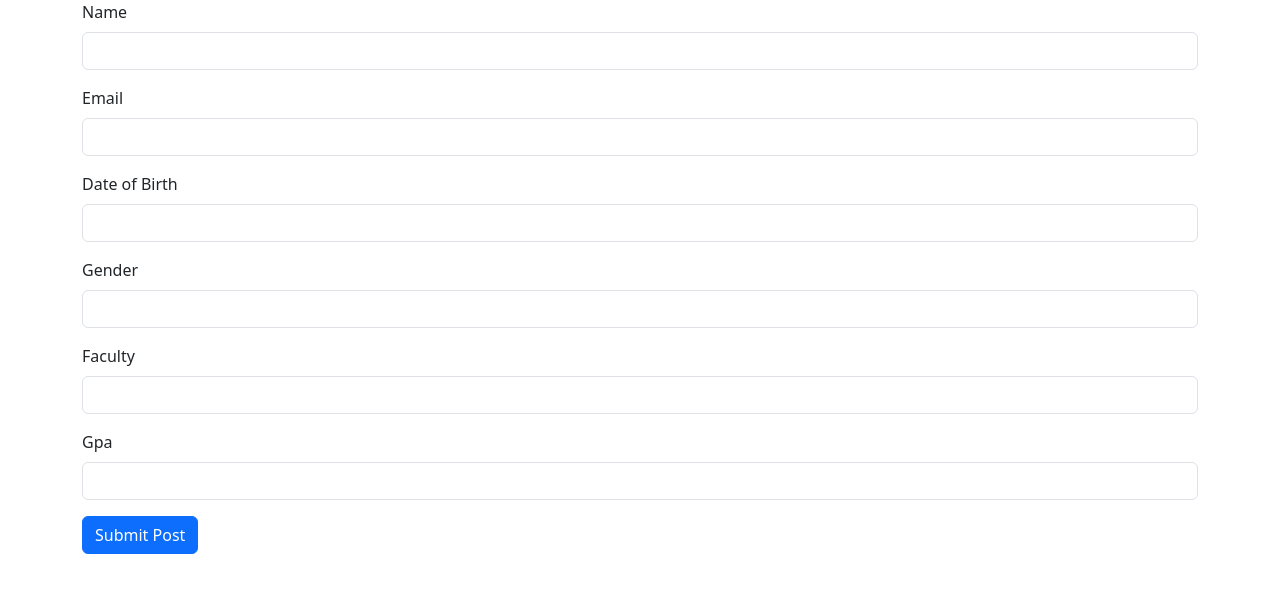
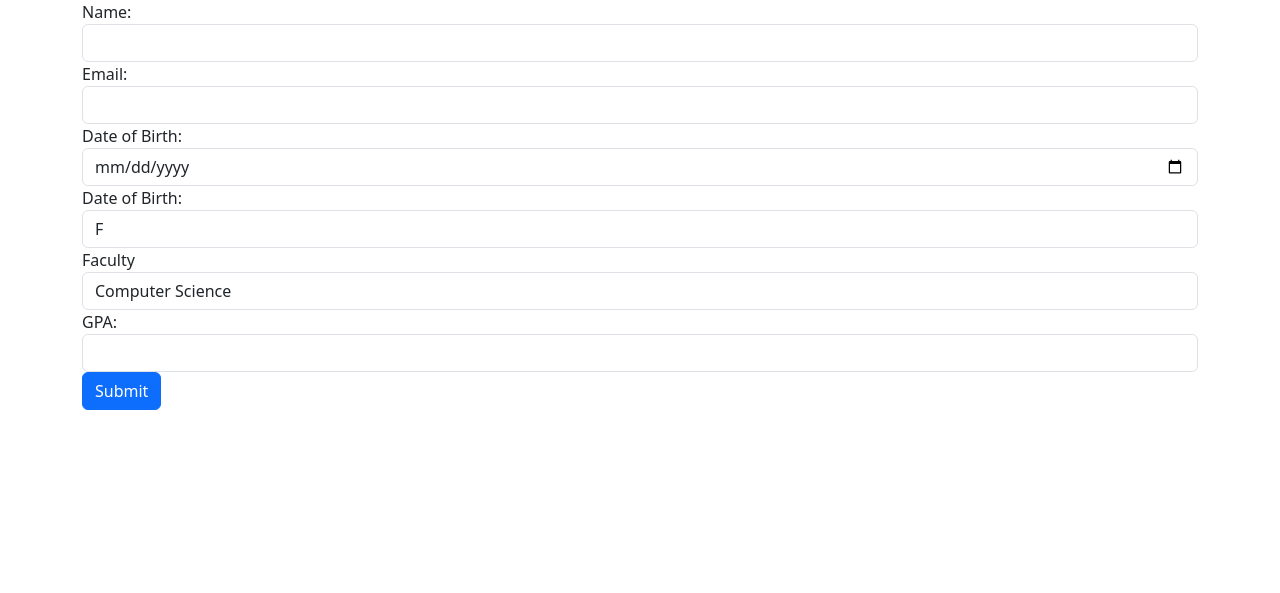
Before and after one commit to nhim-uit/Student-management-app, a Flask app: page /add-student in a window 1280 px wide. Shown: the top 593 px of the page. Run offline with Flask 3, Linux system fonts and the light colour scheme; data comes from the database, SQL or seed files in the repository; some libraries are stand-ins or nearby versions.

Commit message:
styles: manually styled form

```diff
--- a/Templates/student-form.html
+++ b/Templates/student-form.html
@@ -1,8 +1,40 @@
 {% extends 'base.html' %}
 {% block content %}
 {% from 'bootstrap5/form.html' import render_form %}
-        <div class="container">
-        <!-- This is where our form will go. -->
-			{{ render_form(form) }}
+<div class="container">
+    <form method="post">
+        <div class="form-group">
+            <label>Name:</label>
+            <input name="name" class="form-control"/>
         </div>
+        <div class="form-group">
+            <label>Email:</label>
+            <input type="email" class="form-control">
+        </div>
+        <div class="form-group">
+            <label>Date of Birth:</label>
+            <input name="dob" type="date" class="form-control">
+        </div>
+        <div class="gender">
+            <label>Date of Birth:</label>
+            <select class="form-control" name="dob">
+                <option>F</option>
+                <option>M</option>
+            </select>
+        </div>
+        <div class="form-group">
+            <label>Faculty</label>
+            <select class="form-control" name="faculty">
+                {% for faculty in faculties %}
+                <option>{{ faculty.name }}</option>
+                {% endfor %}
+            </select>
+        </div>
+        <div class="form-group">
+            <label>GPA: </label>
+            <input name="gpa" class="form-control"/>
+        </div>
+        <button type="submit" class="btn btn-primary mb-2">Submit</button>
+    </form>
+</div>
 {% endblock %}
```
